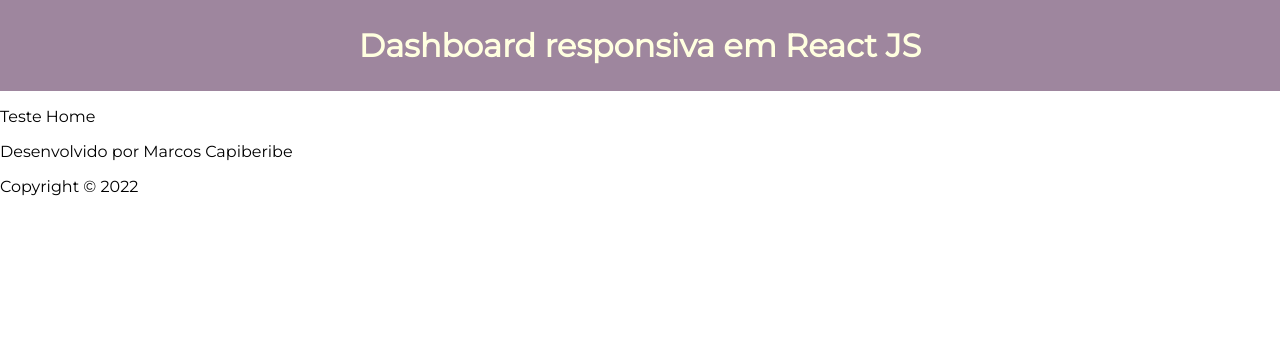
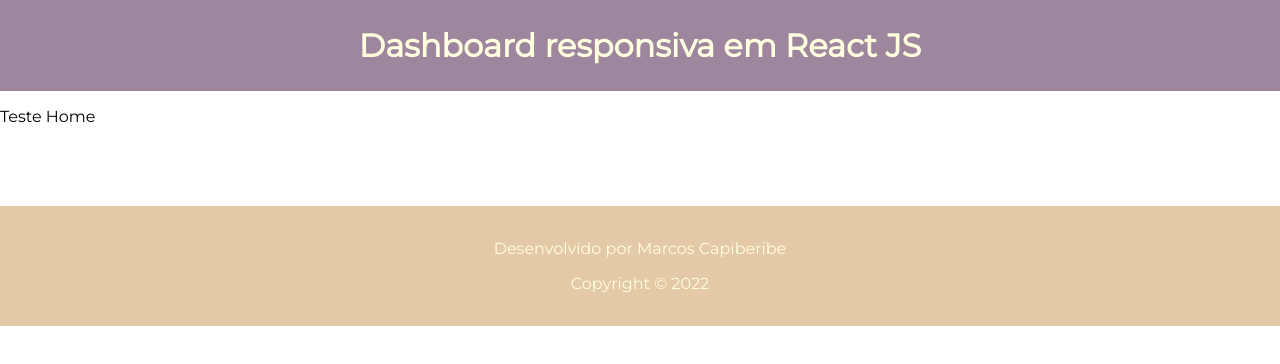
Before and after one commit to marcoscapiberibe/dashboard-responsiva, a React (Create React App) app: page / in a window 1280 px wide. Shown: the top 364 px of the page. Built offline with nearby package versions, Linux system fonts and the light colour scheme.

Commit message:
estilização do componente Footer
estilização do componente Footer no Footer.css

```diff
--- a/src/components/Footer/Footer.css
+++ b/src/components/Footer/Footer.css
@@ -0,0 +1,11 @@
+footer {
+    display: flex;
+    justify-content: center;
+    align-items: center;
+    width: 100%;
+    height: 120px;
+    margin-top: 80px;
+    background-color: rgb(228, 201, 167);
+    text-align: center;
+    color: lightyellow;
+}
```
